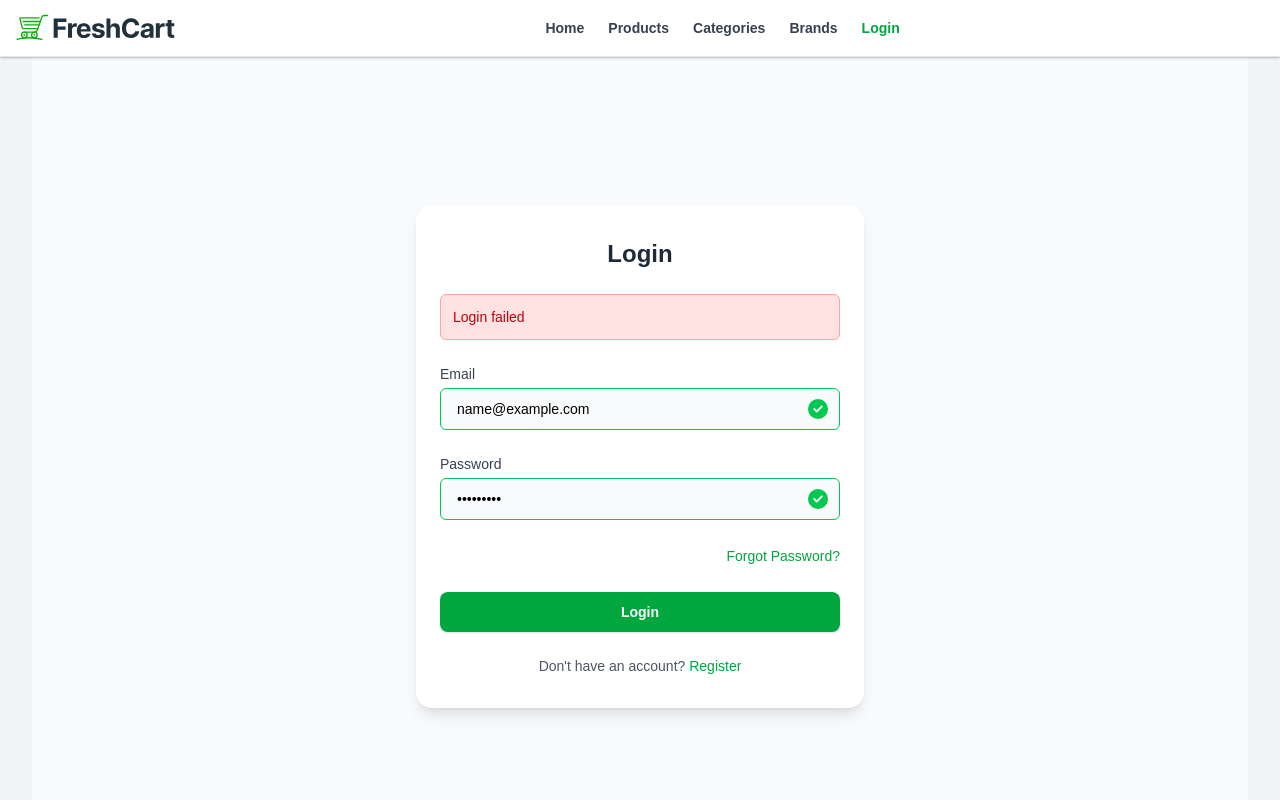
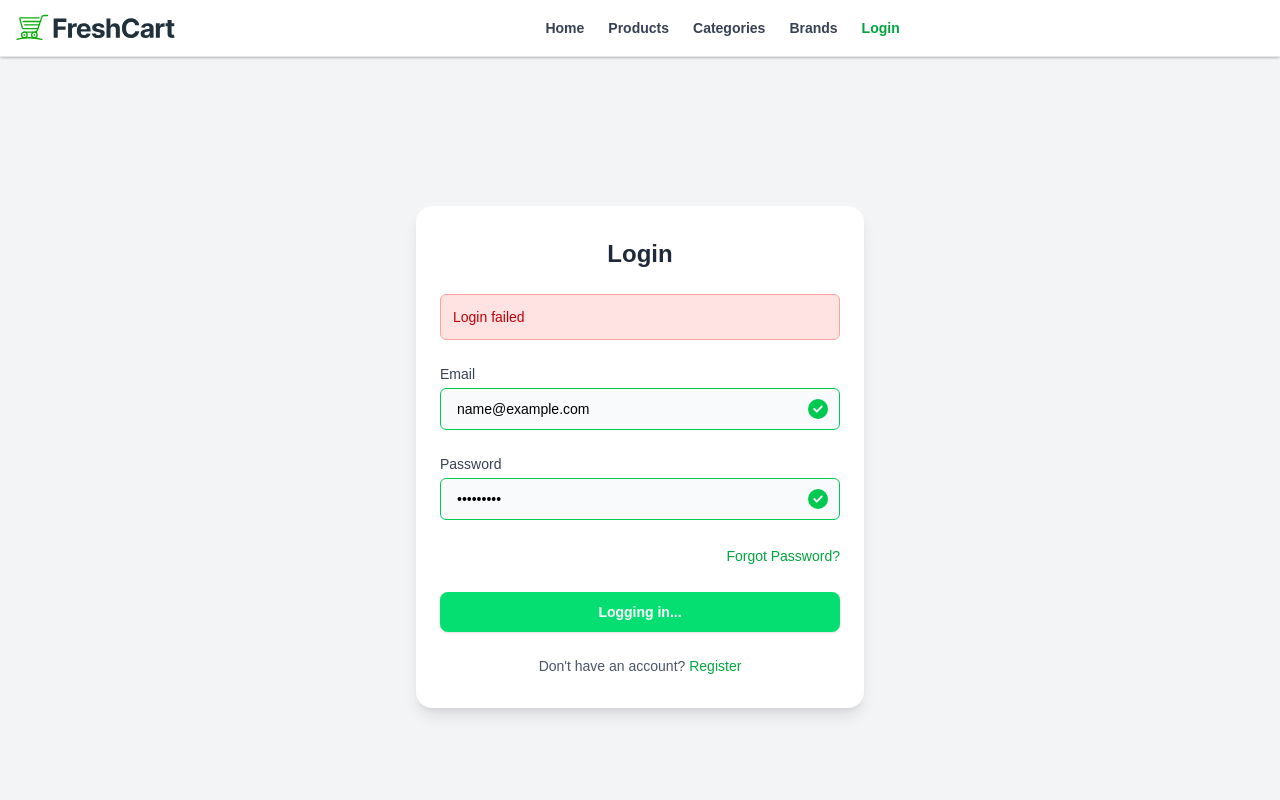
Before and after one commit to devMohamed-Hassan/Fresh-Cart, a React (Vite) app: page / in a window 1280 px wide. Both pictures are taken after typing "name@example.com", "Sample123" into the empty fields and a click on the button "Login". Shown: the top 800 px of the page. Built offline with nearby package versions, Linux system fonts and the light colour scheme; no server answers.

Commit message:
style: enhance UI

```diff
--- a/src/Components/Login/Login.jsx
+++ b/src/Components/Login/Login.jsx
@@ -11,10 +11,12 @@ function Login() {
   const { setToken } = useUser();
   const [errorMessage, setErrorMessage] = useState("");
   const [successMessage, setSuccessMessage] = useState("");
+  const [loading, setLoading] = useState(false);
   const navigate = useNavigate();
 
   const handleSubmit = async (values, { resetForm }) => {
     try {
+      setLoading(true);
       const { data } = await axios.post(
         `https://ecommerce.routemisr.com/api/v1/auth/signin`,
         values
@@ -38,6 +40,9 @@ function Login() {
     } catch (error) {
       setErrorMessage(error.response?.data?.message || "Login failed");
       setSuccessMessage("");
+    }
+    finally {
+      setLoading(flase);
     }
   };
 
@@ -71,7 +76,7 @@ function Login() {
   };
 
   return (
-    <div className="flex justify-center items-center min-h-screen px-4 bg-gray-50">
+    <div className="flex justify-center items-center min-h-screen px-4">
       <form
         className="w-full sm:max-w-md bg-white shadow-lg rounded-2xl px-6 py-8 space-y-6"
         onSubmit={formik.handleSubmit}
@@ -155,10 +160,21 @@ function Login() {
 
         <button
           type="submit"
-          className="w-full bg-green-600 hover:bg-green-700 text-white py-2.5 rounded-lg text-sm font-semibold shadow transition duration-150"
+          disabled={loading}
+          className={`w-full py-2.5 rounded-lg text-sm font-semibold shadow transition duration-150
+    flex justify-center items-center gap-2
+    ${loading ? 'bg-green-400 cursor-not-allowed' : 'bg-green-600 hover:bg-green-700 text-white'}`}
         >
-          Login
+          {loading ? (
+            <>
+              <span className="text-white">Logging in...</span>
+            </>
+          ) : (
+            "Login"
+          )}
         </button>
+
+
         <p className="text-center text-sm text-gray-600">
           Don't have an account?{" "}
           <Link to="/register" className="text-green-600 hover:underline font-medium">
--- a/src/Components/Navbar/Navbar.jsx
+++ b/src/Components/Navbar/Navbar.jsx
@@ -18,8 +18,10 @@ function Navbar() {
   const { wishlist } = useWishlist();
   const wishlistCount = wishlist.length
   const username = localStorage.getItem("userName") || "User";
+  const menuToggleRef = useRef(null);
 
-  useClickOutside(menuRef, () => setIsMenuOpen(false), isMenuOpen);
+
+  useClickOutside(menuRef, () => setIsMenuOpen(false), isMenuOpen, menuToggleRef);
   useClickOutside(avatarRef, () => setIsAvatarMenuOpen(false), isAvatarMenuOpen);
 
   const handleSignout = () => {
@@ -62,7 +64,7 @@ function Navbar() {
               <Link to="/wishlist" className="relative text-gray-600 hover:text-pink-500">
                 <i className="fa-regular fa-heart text-xl"></i>
                 {wishlistCount > 0 && (
-                  <span className="absolute -top-2 -right-2 bg-green-500 text-white text-xs font-bold w-5 h-5 flex items-center justify-center rounded-full shadow-sm">
+                  <span className="animate-bounceY absolute bg-pink-500  -top-2 -right-2  text-white text-xs font-bold w-5 h-5 flex items-center justify-center rounded-full shadow-sm">
                     {wishlistCount}
                   </span>
                 )}
@@ -70,11 +72,13 @@ function Navbar() {
 
               <Link to="/cart" className="relative text-gray-600 hover:text-green-600">
                 <svg xmlns="http://www.w3.org/2000/svg" width={24} height={24} viewBox="0 0 24 24"><path fill="currentColor" d="M17 18a2 2 0 0 1 2 2a2 2 0 0 1-2 2a2 2 0 0 1-2-2c0-1.11.89-2 2-2M1 2h3.27l.94 2H20a1 1 0 0 1 1 1c0 .17-.05.34-.12.5l-3.58 6.47c-.34.61-1 1.03-1.75 1.03H8.1l-.9 1.63l-.03.12a.25.25 0 0 0 .25.25H19v2H7a2 2 0 0 1-2-2c0-.35.09-.68.24-.96l1.36-2.45L3 4H1zm6 16a2 2 0 0 1 2 2a2 2 0 0 1-2 2a2 2 0 0 1-2-2c0-1.11.89-2 2-2m9-7l2.78-5H6.14l2.36 5z"></path></svg>
-                {totalItems > 0 && (
-                  <span className="absolute -top-2 -right-2 bg-green-500 text-white text-xs font-bold w-5 h-5 flex items-center justify-center rounded-full shadow-sm">
+                <span
+                  key={totalItems}
+                  className="animate-bounceY absolute -top-2 -right-2 bg-green-600 text-white text-xs font-bold w-5 h-5 flex items-center justify-center rounded-full shadow-sm"
+                >
                   {totalItems}
                 </span>
-                )}
+
               </Link>
             </>
           )}
@@ -140,6 +144,7 @@ function Navbar() {
 
         <div className="md:hidden">
           <button
+            ref={menuToggleRef}
             onClick={() => setIsMenuOpen(!isMenuOpen)}
             className="p-2 text-gray-600 hover:bg-gray-100 rounded-lg transition"
           >
@@ -157,12 +162,13 @@ function Navbar() {
           className="md:hidden px-4 pb-4 pt-3 space-y-2 bg-white shadow-md rounded-b-lg border-t border-gray-200">
 
           {token && (
-            <div className="flex items-center  bg-gray-100 p-2 justify-between pb-2 border-b border-gray-200 rounded-sm">
+            <div className="flex items-center p-2 justify-between pb-2 border-b">
               <p className="text-sm text-gray-600 font-medium">
                 <span className="text-gray-800 font-semibold">Welcome, </span>
                 <span className="text-gray-400 font-semibold">{username || "User"}</span>
               </p>
             </div>
+
           )}
           <div className="bg-gray-100 w-full p-2 rounded-sm">
             <NavLink to="/" className={navLinkClasses} onClick={() => setIsMenuOpen(false)}>Home</NavLink>
@@ -174,6 +180,18 @@ function Navbar() {
 
 
           {token && (
+            <>
+              <button
+                onClick={() => {
+                  navigate("/manage-account");
+                  setIsMenuOpen(false);
+                }}
+                className="flex items-center gap-2 w-full text-sm text-gray-700 px-3 py-3 font-medium hover:bg-gray-100 transition-all duration-200"
+              >
+                <i className="fa-solid fa-user-cog text-gray-800"></i>
+                Manage My Account
+              </button>
+
               <div className="flex items-center  pt-3 border-t border-gray-500">
                 <button
                   onClick={() => {
@@ -215,6 +233,7 @@ function Navbar() {
                 </NavLink>
 
               </div>
+            </>
           )}
         </div>
       )}
--- a/src/Components/Register/Register.jsx
+++ b/src/Components/Register/Register.jsx
@@ -11,10 +11,12 @@ function Register() {
   const { setToken } = useUser();
   const [errorMessage, setErrorMessage] = useState("");
   const [successMessage, setSuccessMessage] = useState("");
+  const [loading, setLoading] = useState(false);
   const navigate = useNavigate();
 
   const handleSubmit = async (values, { resetForm }) => {
     try {
+      setLoading(true);
       const { data } = await axios.post(
         `https://ecommerce.routemisr.com/api/v1/auth/signup`,
         values
@@ -36,6 +38,9 @@ function Register() {
     } catch (error) {
       setErrorMessage(error.response?.data?.message || "Something went wrong");
       setSuccessMessage("");
+    }
+    finally {
+      setLoading(false);
     }
   };
 
@@ -94,7 +99,7 @@ function Register() {
   };
 
   return (
-    <div className="flex justify-center items-center min-h-screen px-4 bg-gray-50">
+    <div className="flex justify-center items-center min-h-screen px-4">
       <form
         className="w-full sm:max-w-md bg-white shadow-lg rounded-2xl px-6 py-8 space-y-6"
         onSubmit={formik.handleSubmit}
@@ -258,10 +263,20 @@ function Register() {
 
         <button
           type="submit"
-          className="w-full bg-green-600 hover:bg-green-700 text-white py-2.5 rounded-lg text-sm font-semibold shadow transition duration-150"
+          disabled={loading}
+          className={`w-full py-2.5 rounded-lg text-sm font-semibold shadow transition duration-150
+    flex justify-center items-center gap-2
+    ${loading ? 'bg-green-400 cursor-not-allowed' : 'bg-green-600 hover:bg-green-700 text-white'}`}
         >
-          Register
+          {loading ? (
+            <>
+              <span className="text-white">Registering...</span>
+            </>
+          ) : (
+            "Register"
+          )}
         </button>
+
         <p className="text-center text-sm text-gray-600">
           Already have an account?{" "}
           <Link to="/login" className="text-green-600 hover:underline font-medium">
--- a/src/index.css
+++ b/src/index.css
@@ -61,10 +61,29 @@ body {
 }
 
 ::-webkit-scrollbar-thumb {
-  background: #00C951;
+  background: #00c951;
   border-radius: 4px;
 }
 
 ::-webkit-scrollbar-thumb:hover {
-  background: #00C951;
+  background: #00c951;
 }
+
+@keyframes bounceY {
+  0% {
+    transform: translateY(0);
+  }
+  30% {
+    transform: translateY(-6px);
+  }
+  60% {
+    transform: translateY(4px);
+  }
+  100% {
+    transform: translateY(0);
+  }
+}
+
+.animate-bounceY {
+  animation: bounceY 0.8s ease-in-out infinite;
+}
```
Lines whose indentation alone changed are shown as unchanged.
